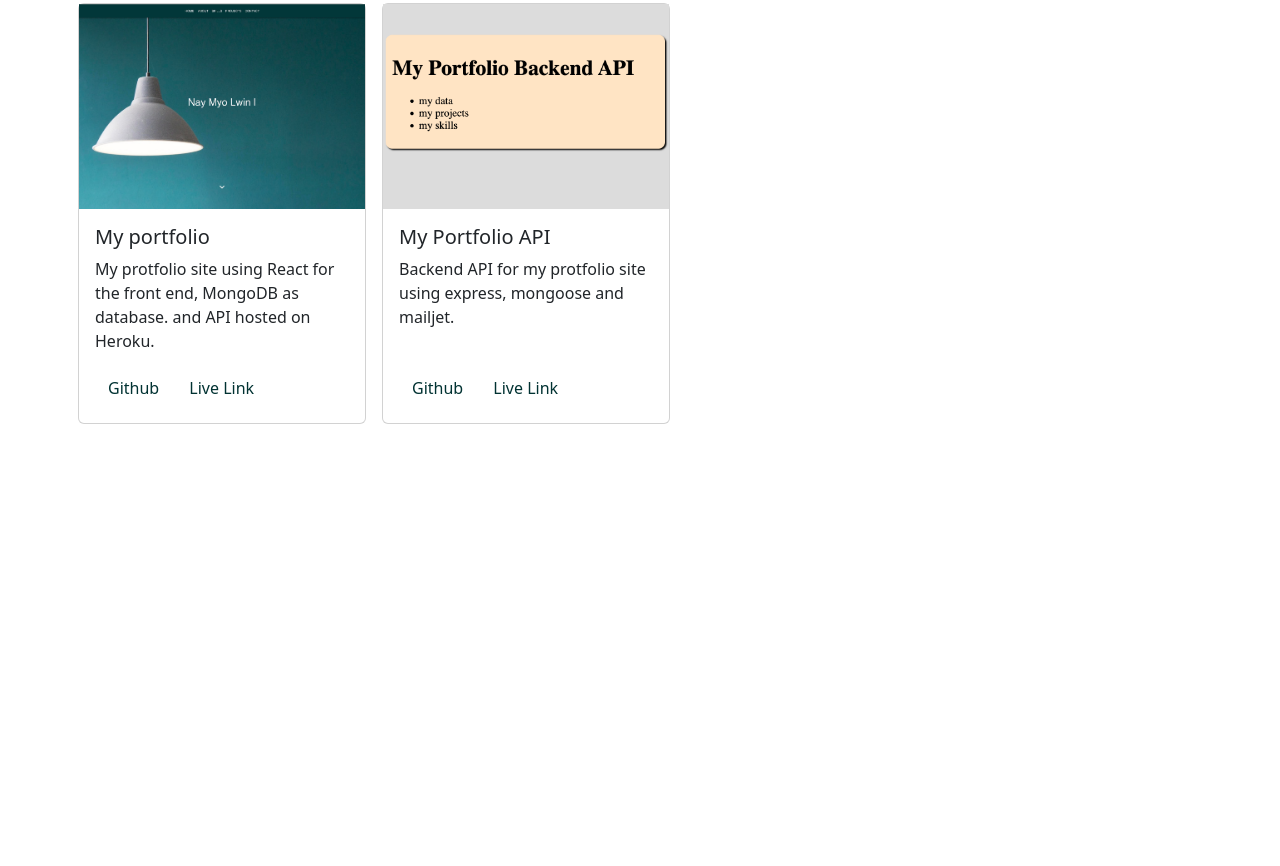
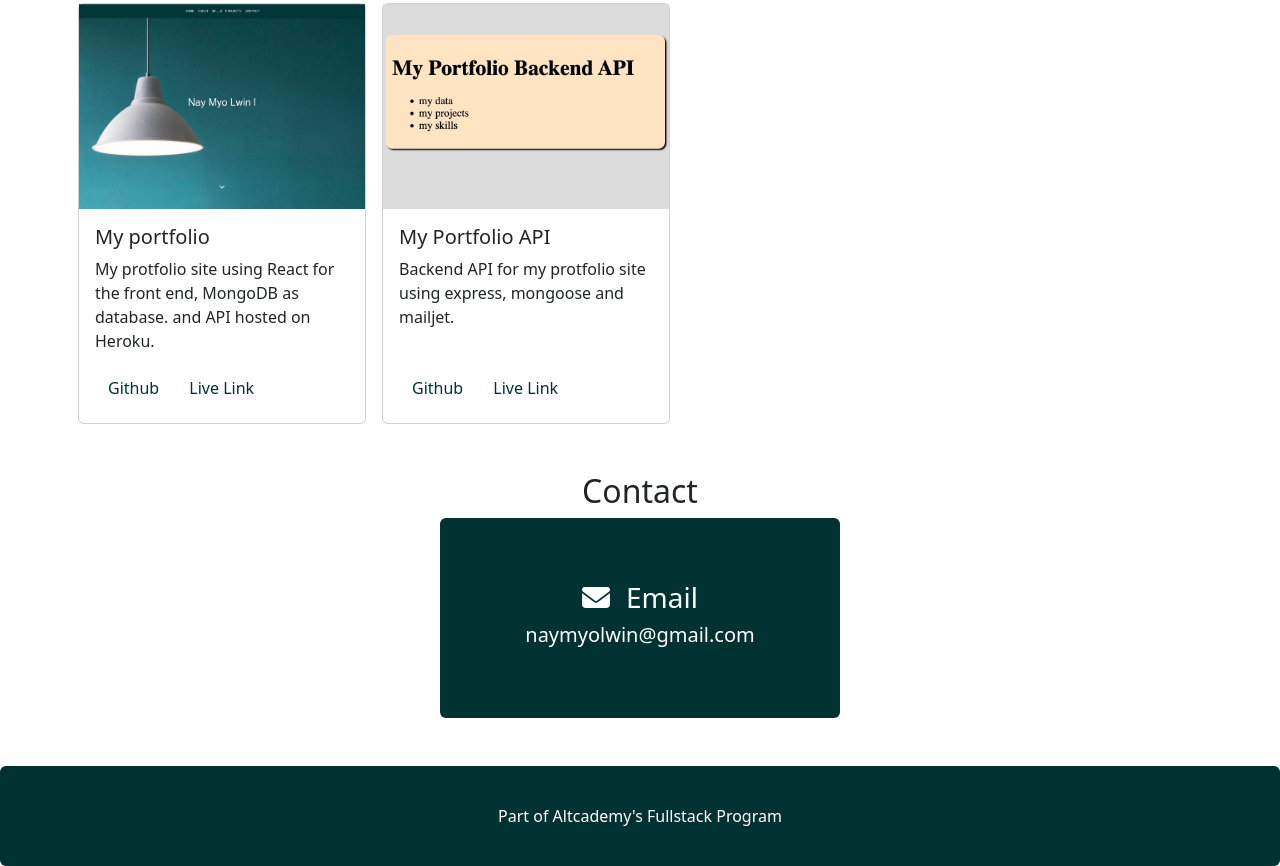
Before and after one commit to naymyolwin/alt-portfolio, a plain HTML site: page index.html in a window 1280 px wide. Shown: the part 1740-2606 px from the top of the page. Before the commit the page ends 2164 px from the top, so only its background shows below. Drawn offline with nearby package versions, Linux system fonts and the light colour scheme.

Commit message:
contact and footer section draft completed

```diff
--- a/index.html
+++ b/index.html
@@ -12,6 +12,10 @@
       crossorigin="anonymous"
     />
     <link rel="stylesheet" href="style.css" />
+    <script
+      src="https://kit.fontawesome.com/1de2c4f6f9.js"
+      crossorigin="anonymous"
+    ></script>
     <title>Nay Myo Lwin | Full Stack Developer</title>
   </head>
   <body>
@@ -289,6 +293,44 @@
       </div>
     </div>
     <!-- Contact -->
+    <div class="container">
+      <h2 class="text-center mt-5">Contact</h2>
+      <div
+        class="container bg-teal rounded position-relative"
+        style="height: 200px; width: 400px"
+      >
+        <div class="position-absolute top-50 start-50 translate-middle">
+          <h3 class="text-center text-white">
+            <i class="fa-solid fa-envelope me-3"></i>Email
+          </h3>
+          <h5 class="text-center text-white">
+            <a
+              href="mailto:naymyolwin@gmail.com"
+              style="text-decoration: none; color: white"
+            >
+              naymyolwin@gmail.com
+            </a>
+          </h5>
+        </div>
+      </div>
+    </div>
+
+    <!-- Footer -->
+    <div
+      class="container-fluid bg-teal rounded position-relative mt-5"
+      style="height: 100px"
+    >
+      <div class="position-absolute top-50 start-50 translate-middle">
+        <p class="text-center text-white p-0 m-0">
+          <a
+            href="https://www.altcademy.com"
+            style="text-decoration: none; color: white"
+          >
+            Part of Altcademy's Fullstack Program
+          </a>
+        </p>
+      </div>
+    </div>
 
     <!-- JavaScript Bundle with Popper -->
     <script
```
